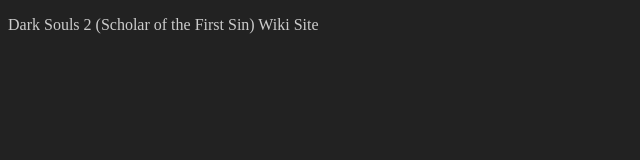
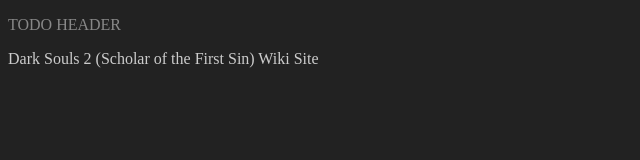
Before and after one commit to olegease/ds2_wiki, a website: page public/index.html in a window 1280 px wide. Shown: the whole page, without its empty margins (0-640 px from the left). Drawn offline with Linux system fonts and the light colour scheme.

Commit message:
add light dark coloring

```diff
--- a/public/assets/scripts.js
+++ b/public/assets/scripts.js
@@ -6,6 +6,7 @@ function appMainHTML( ) {
 }
 
 try {
+    document.documentElement.style.colorScheme = 'dark'; // TODO: add swap to 'light' theme
     appMainHTML();
 } catch ( exception ) {
     console.log( exception )
--- a/public/assets/styles.css
+++ b/public/assets/styles.css
@@ -1,6 +1,18 @@
+:root {
+    /* light dark theme colors */
+    color-scheme: light dark;
+    --back-color: light-dark( #CCC, #222 ); /* background color */
+    --grey-color: light-dark( #666, #888 ); /* foreground grey font color */
+    --fore-color: light-dark( #222, #CCC ); /* foreground font color */
+}
+
 body {
-    background-color: #222;
-    color: #CCC
+    background-color: var(--back-color);
+    color: var(--fore-color);
+}
+
+header {
+    color: var(--grey-color);
 }
 
 /*
--- a/public/index.html
+++ b/public/index.html
@@ -7,6 +7,7 @@
     <link rel="stylesheet" href="assets/styles.css">
 </head>
 <body>
+    <header><p>TODO HEADER</p></header>
     <main id="main"><!--MAIN--></main>
     <!--Scripts: should be last `body` element-->
     <script src="assets/scripts.js"></script>
```
